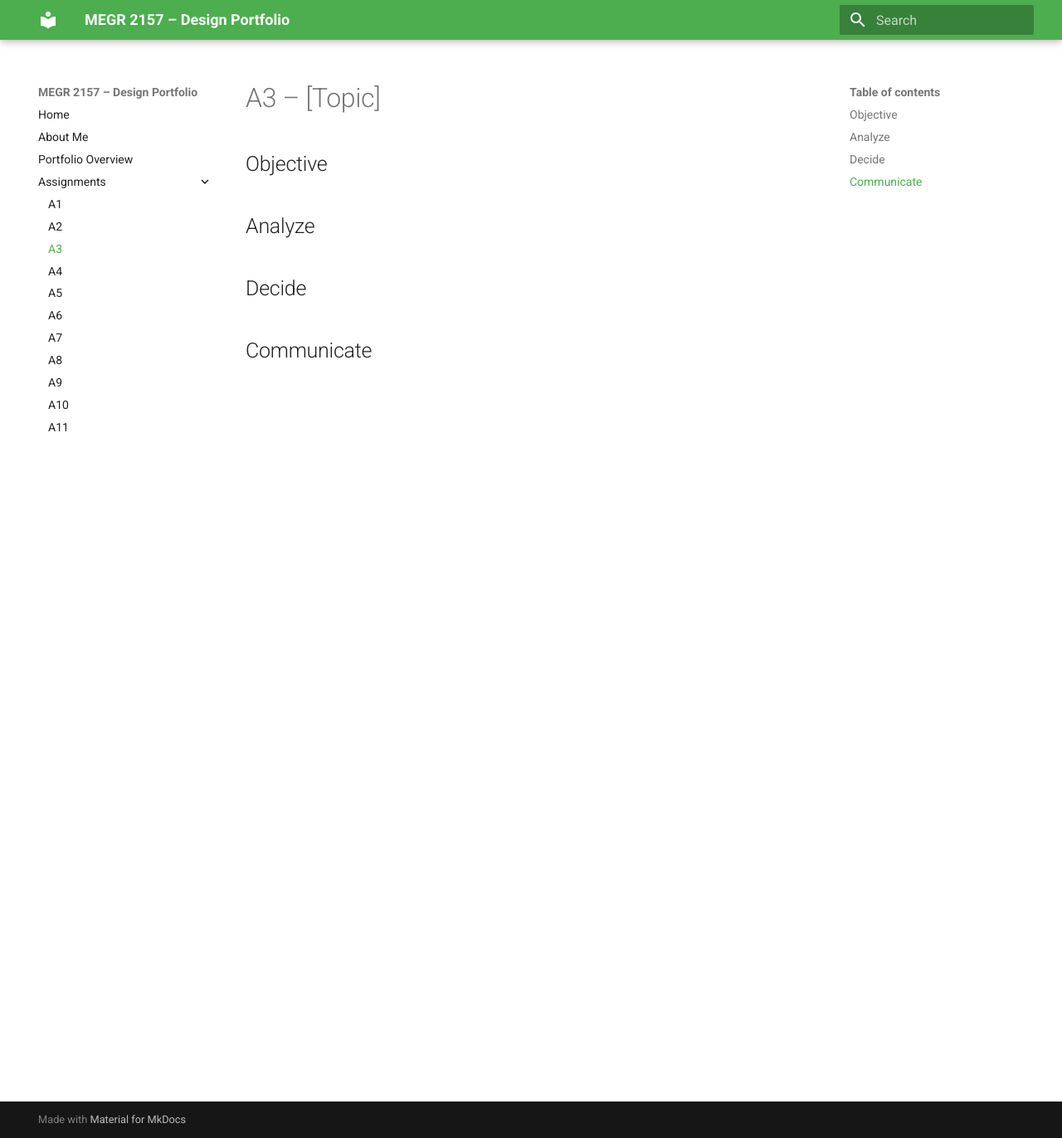
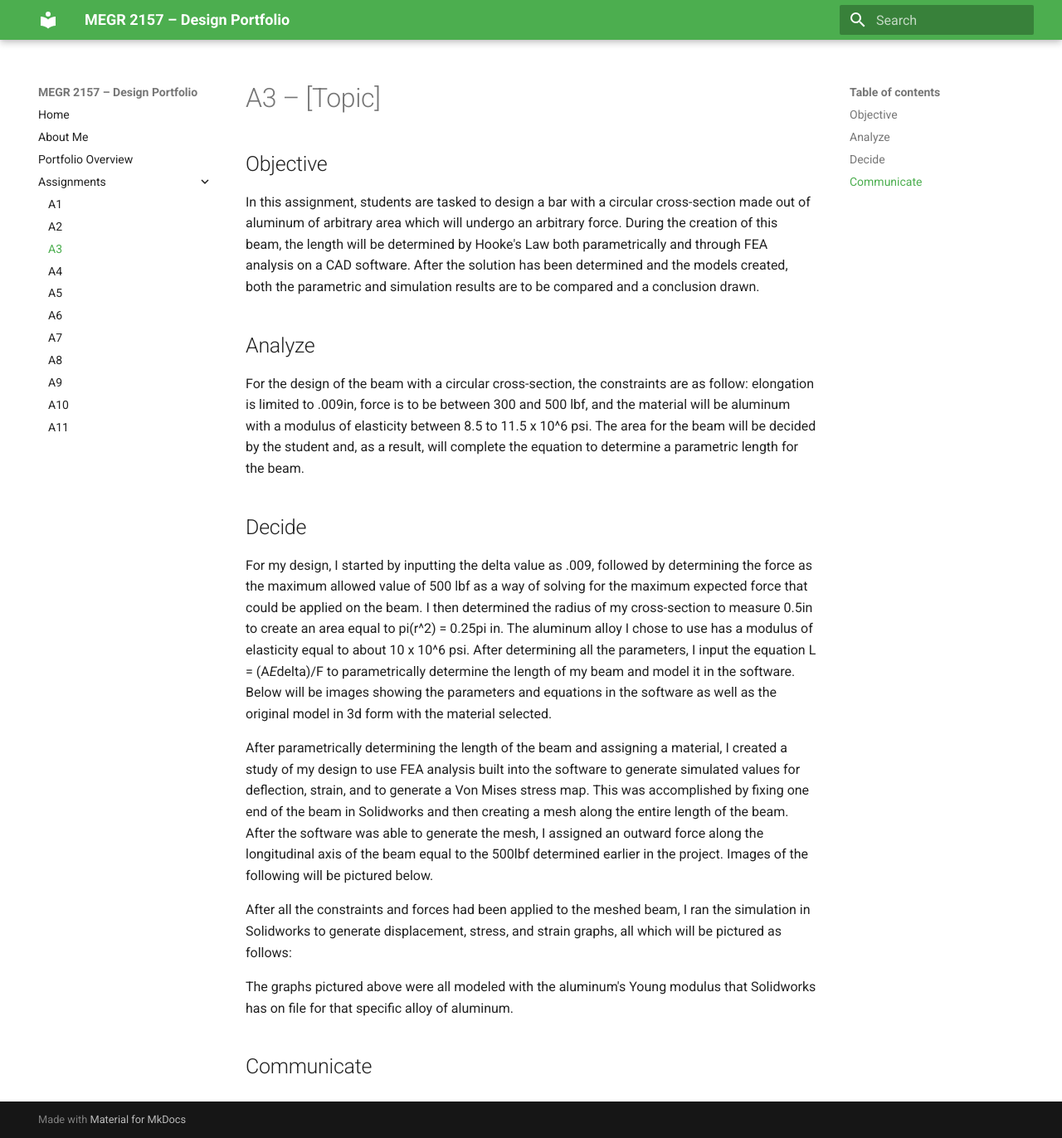
Before and after one commit to Brenoval/megr2157-public-portfolio, an MkDocs documentation site: the page built from docs/assignments/A03/index.md, in a window 1280 px wide and 1372 px high. Shown: the whole window at 83% size. Built offline with MkDocs 1.6.1 and Material for MkDocs 9.7.7, drawn with Linux system fonts in a browser that asks for light colours.

Commit message:
Update A3 assignment with detailed design and analysis
Expanded the assignment details for A3, including objectives, analysis constraints, design decisions, and FEA simulation results.

```diff
--- a/docs/assignments/A03/index.md
+++ b/docs/assignments/A03/index.md
@@ -2,11 +2,20 @@
 
 ## Objective
 
+In this assignment, students are tasked to design a bar with a circular cross-section made out of aluminum of arbitrary area which will undergo an arbitrary force. During the creation of this beam, the length will be determined by Hooke's Law both parametrically and through FEA analysis on a CAD software. After the solution has been determined and the models created, both the parametric and simulation results are to be compared and a conclusion drawn.
 
 ## Analyze
 
+For the design of the beam with a circular cross-section, the constraints are as follow: elongation is limited to .009in, force is to be between 300 and 500 lbf, and the material will be aluminum with a modulus of elasticity between 8.5 to 11.5 x 10^6 psi. The area for the beam will be decided by the student and, as a result, will complete the equation to determine a parametric length for the beam.
 
 ## Decide
 
+For my design, I started by inputting the delta value as .009, followed by determining the force as the maximum allowed value of 500 lbf as a way of solving for the maximum expected force that could be applied on the beam. I then determined the radius of my cross-section to measure 0.5in to create an area equal to pi(r^2) = 0.25pi in. The aluminum alloy I chose to use has a modulus of elasticity equal to about 10 x 10^6 psi. After determining all the parameters, I input the equation L = (A*E*delta)/F to parametrically determine the length of my beam and model it in the software. Below will be images showing the parameters and equations in the software as well as the original model in 3d form with the material selected.
+
+After parametrically determining the length of the beam and assigning a material, I created a study of my design to use FEA analysis built into the software to generate simulated values for deflection, strain, and to generate a Von Mises stress map. This was accomplished by fixing one end of the beam in Solidworks and then creating a mesh along the entire length of the beam. After the software was able to generate the mesh, I assigned an outward force along the longitudinal axis of the beam equal to the 500lbf determined earlier in the project. Images of the following will be pictured below.
+
+After all the constraints and forces had been applied to the meshed beam, I ran the simulation in Solidworks to generate displacement, stress, and strain graphs, all which will be pictured as follows:
+
+The graphs pictured above were all modeled with the aluminum's Young modulus that Solidworks has on file for that specific alloy of aluminum.
 
 ## Communicate
```
